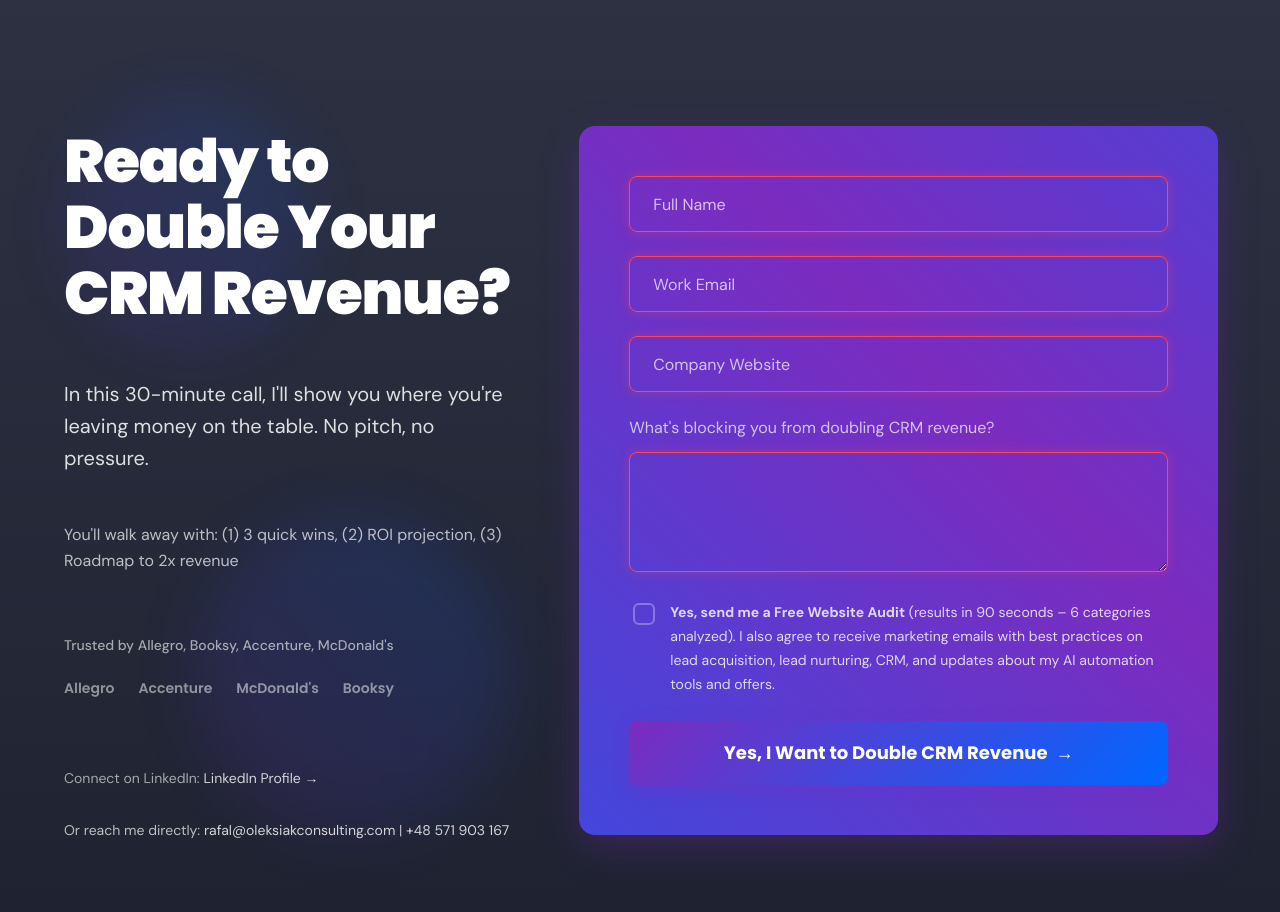
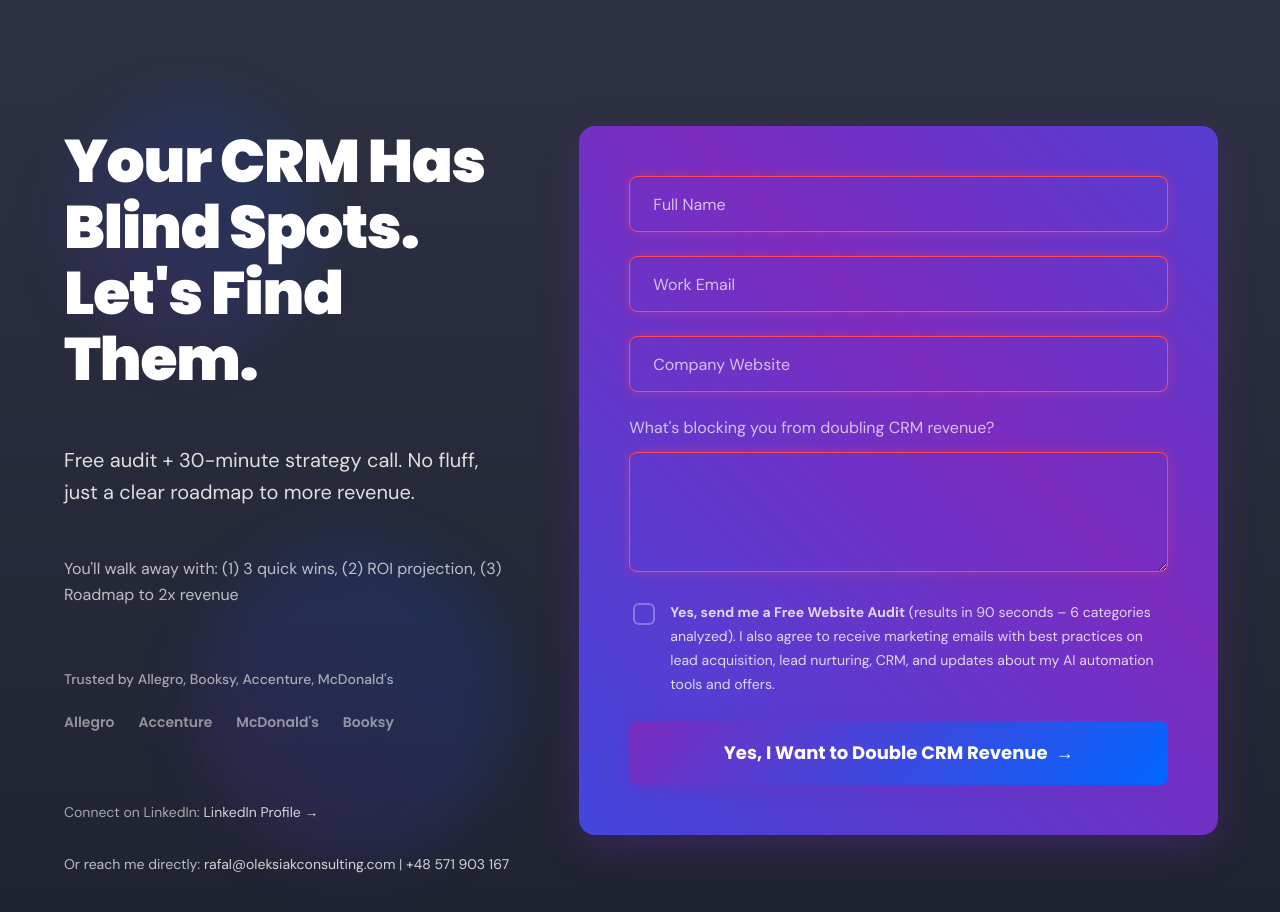
Before and after one commit to zurychhh/rafal-oleksiak-consulting, a Next.js app: page / in a window 1280 px wide. Shown: the part 11060-11972 px from the top of the page. Built offline with nearby package versions, Linux system fonts and the light colour scheme; no server answers.

Commit message:
content: update FinalCTA headline to CRM blind spots message

```diff
--- a/app/components/sections/FinalCTA.tsx
+++ b/app/components/sections/FinalCTA.tsx
@@ -137,10 +137,10 @@ export default function FinalCTA({ onSuccess }: FinalCTAProps) {
         <div className={styles.grid}>
           {/* LEFT COLUMN */}
           <div className={styles.leftColumn}>
-            <h2 className={styles.headline}>Ready to Double Your CRM Revenue?</h2>
+            <h2 className={styles.headline}>Your CRM Has Blind Spots. Let's Find Them.</h2>
 
             <p className={styles.description}>
-              In this 30-minute call, I'll show you where you're leaving money on the table. No pitch, no pressure.
+              Free audit + 30-minute strategy call. No fluff, just a clear roadmap to more revenue.
             </p>
 
             <p className={styles.subdescription}>
```
